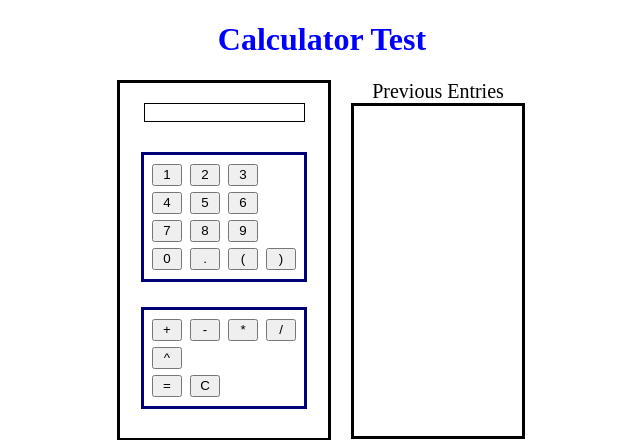
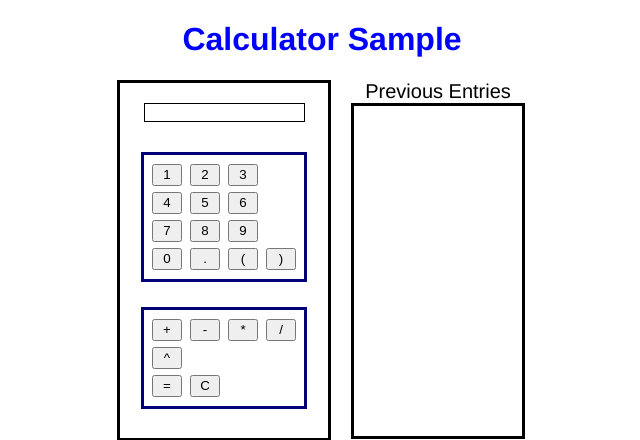
Before and after one commit to GregDucq/Portfolio-Website, a PHP site: page /index.html in a window 1280 px wide. Shown: the top 440 px of the page, without its empty margins (318-958 px from the left). Run offline with PHP 8.4, Linux system fonts and the light colour scheme.

Commit message:
Switched to san-serif fonts.

```diff
--- a/htdocs/css/stylesheet.css
+++ b/htdocs/css/stylesheet.css
@@ -1,4 +1,5 @@
-h1 {
+#project-title {
+  font-family: "Helvetica", sans-serif;
   color: blue;
   text-align:center;
 }
@@ -69,6 +70,7 @@ Styling rules list of previous equations
 
 ------------------------------------------------*/
 #entries-list-title{
+	font-family: "Helvetica", sans-serif;
 	font-size: 20px;
 	text-align: center;
 	margin: 0;
@@ -81,6 +83,7 @@ Styling rules list of previous equations
 }
 
 #entries{
+	font-family: "Helvetica", sans-serif;
 	padding: 10px;
 	margin: 0;
 }
--- a/htdocs/index.html
+++ b/htdocs/index.html
@@ -269,7 +269,7 @@
 
 <body>
 
-	<h1>Calculator Test</h1>
+	<h1 id="project-title">Calculator Sample</h1>
 	<div class="main-section">
 		<div class="calculator">
 			<input id="screen" type="text" onfocus=changeFocus(true) onblur=changeFocus(false) readonly=true onkeydown=processInput(event)	autocomplete=off>
```
